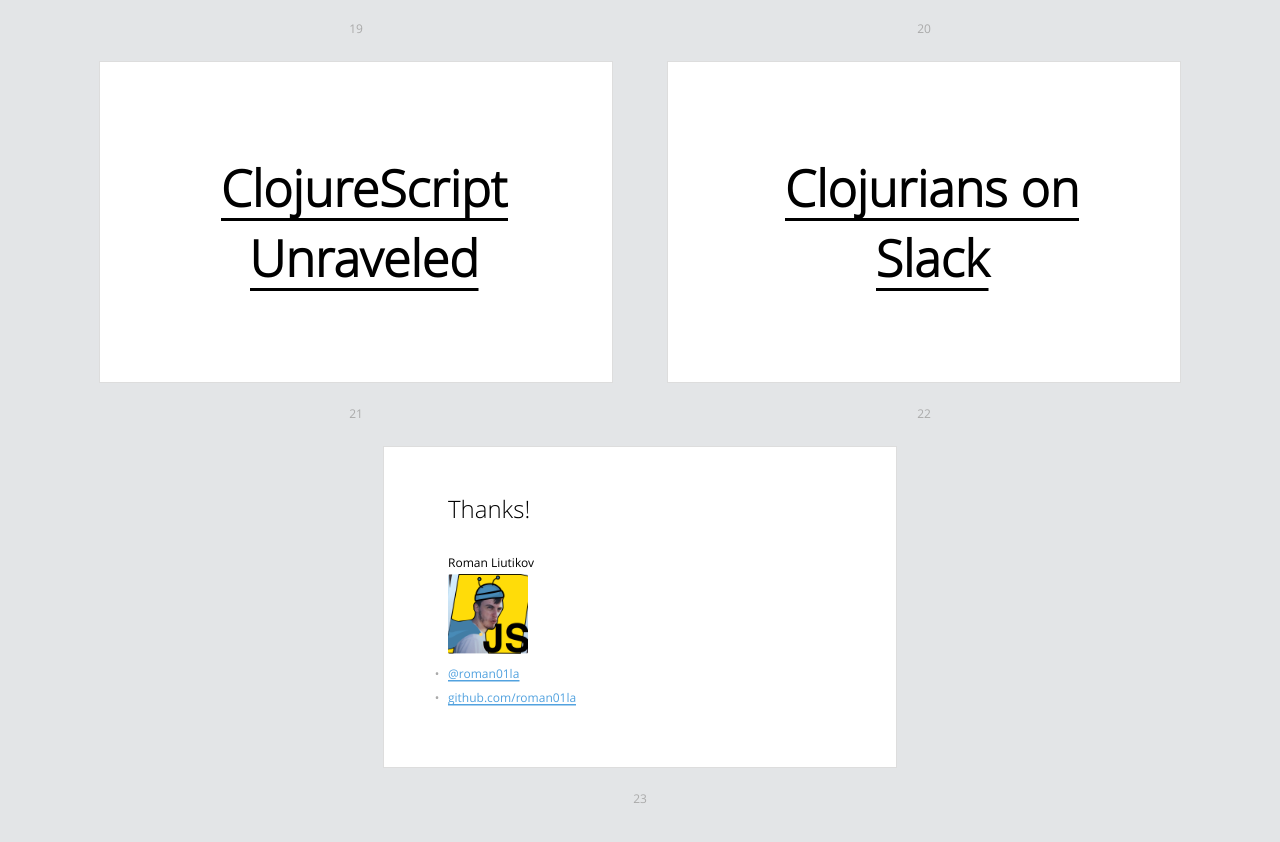
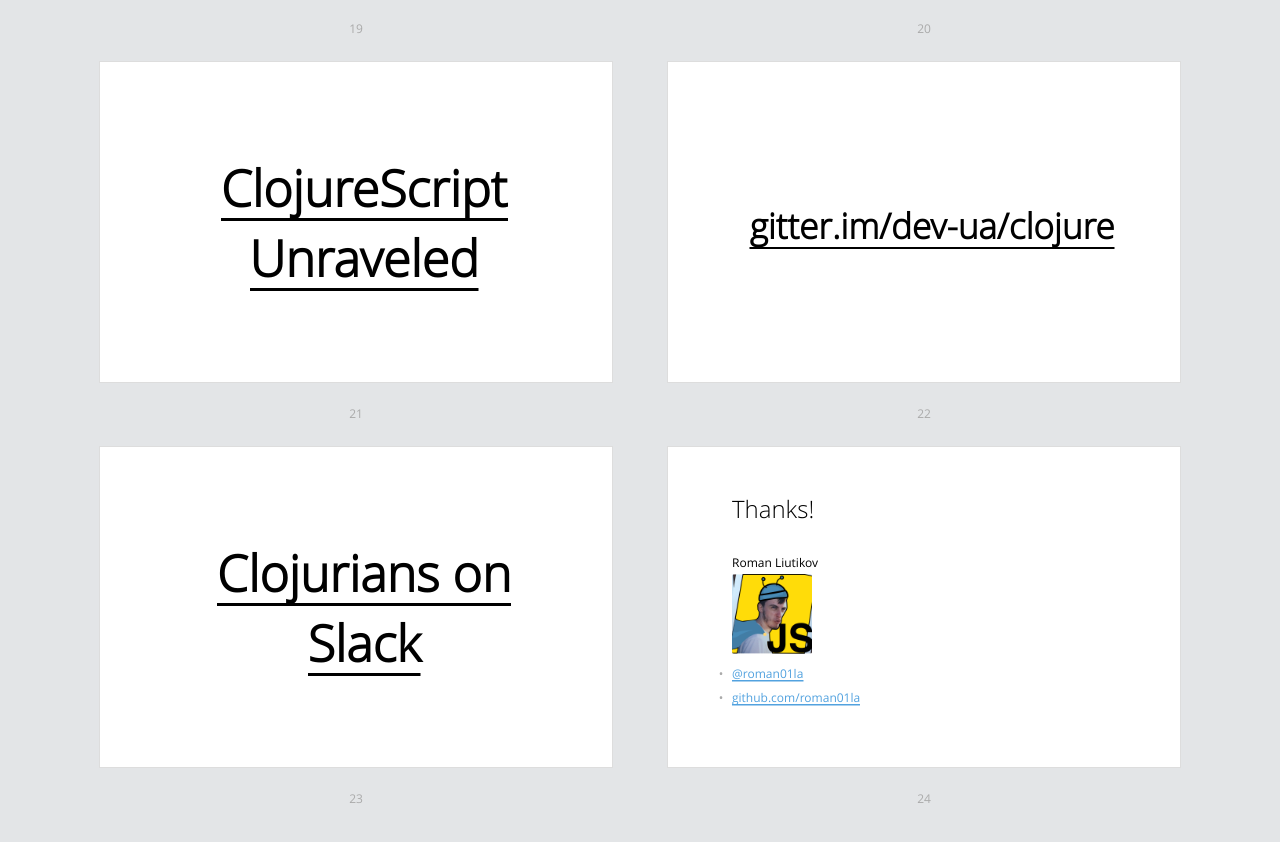
Before and after one commit to roman01la/cljs-for-js-devs, a plain HTML site: page index.html in a window 1280 px wide. Shown: the part 4014-4856 px from the top of the page. Drawn offline with Linux system fonts and the light colour scheme.

Commit message:
add dev-ua gitter link

```diff
--- a/index.html
+++ b/index.html
@@ -117,6 +117,10 @@
   </div></section>
 
   <section class="slide shout"><div>
+    <h2><a style="font-size:.7em;" href="https://gitter.im/dev-ua/clojure">gitter.im/dev-ua/clojure</a></h2>
+  </div></section>
+
+  <section class="slide shout"><div>
     <h2><a href="http://clojurians.net/">Clojurians on Slack</a></h2>
   </div></section>
 
```
